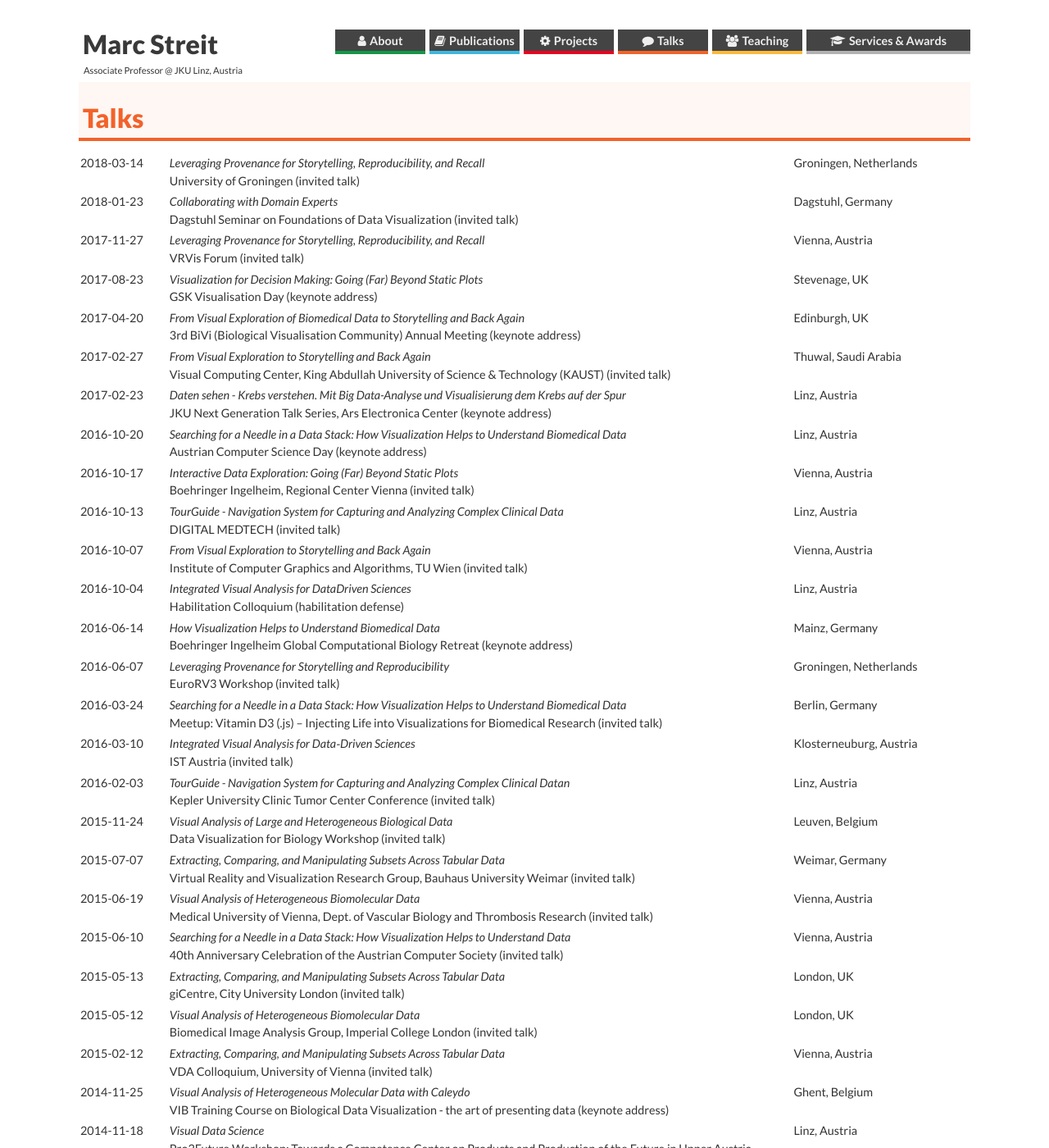
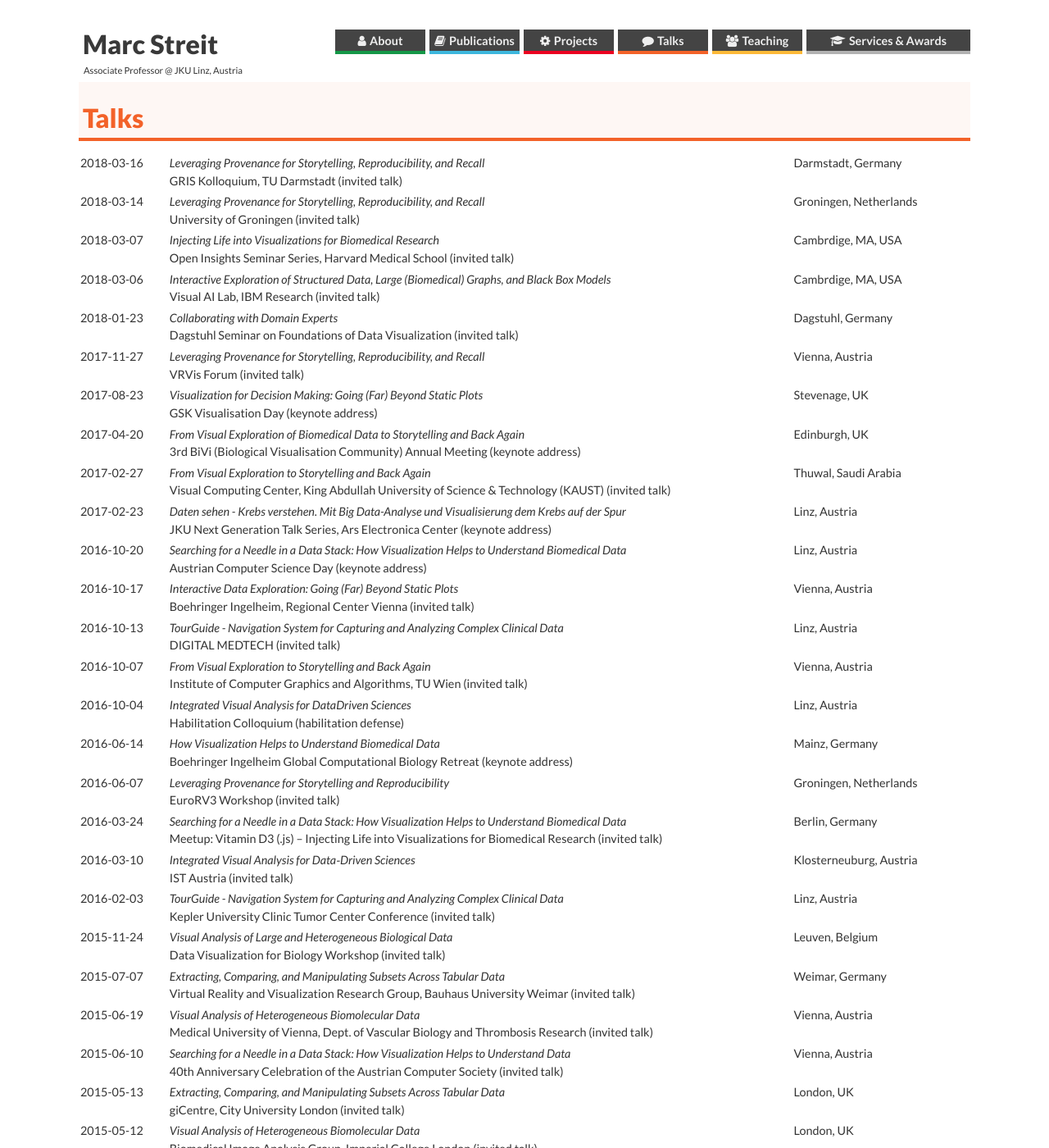
Before and after one commit to mstreit/mstreit.github.io, a Jekyll site: the page built from talks.md, in a window 1280 px wide and 1400 px high. Shown: the whole window at 82% size. Built offline with Jekyll 4.4.1, drawn with Linux system fonts in a browser that asks for light colours; nearby versions of some CDN libraries; some web fonts are replaced.

Commit message:
added talks

```diff
--- a/_data/talks.yml
+++ b/_data/talks.yml
@@ -1,7 +1,25 @@
+- title: "Leveraging Provenance for Storytelling, Reproducibility, and Recall"
+  event: GRIS Kolloquium, TU Darmstadt
+  date: 2018-03-16
+  location: Darmstadt, Germany
+  type: invited talk
+
 - title: "Leveraging Provenance for Storytelling, Reproducibility, and Recall"
   event: University of Groningen
   date: 2018-03-14
   location: Groningen, Netherlands
+  type: invited talk
+
+- title: "Injecting Life into Visualizations for Biomedical Research"
+  event: Open Insights Seminar Series, Harvard Medical School
+  date: 2018-03-07
+  location: Cambrdige, MA, USA
+  type: invited talk
+
+- title: "Interactive Exploration of Structured Data, Large (Biomedical) Graphs, and Black Box Models"
+  event: Visual AI Lab, IBM Research
+  date: 2018-03-06
+  location: Cambrdige, MA, USA
   type: invited talk
 
 - title: "Collaborating with Domain Experts"
@@ -94,7 +112,7 @@
   location: Klosterneuburg, Austria
   type: invited talk
 
-- title: "TourGuide - Navigation System for Capturing and Analyzing Complex Clinical Datan"
+- title: "TourGuide - Navigation System for Capturing and Analyzing Complex Clinical Data"
   event: Kepler University Clinic Tumor Center Conference
   date: 2016-02-03
   location: Linz, Austria
```
